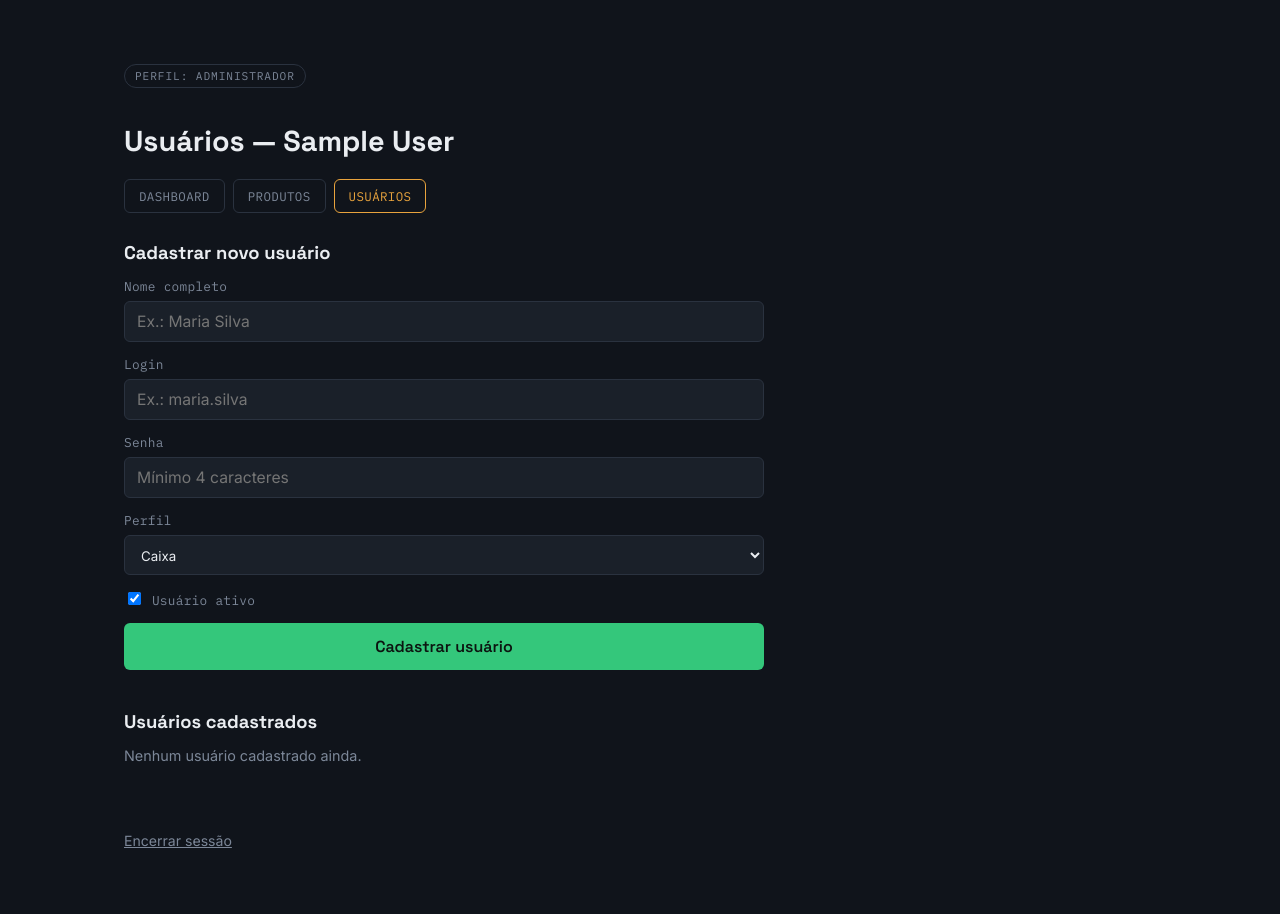
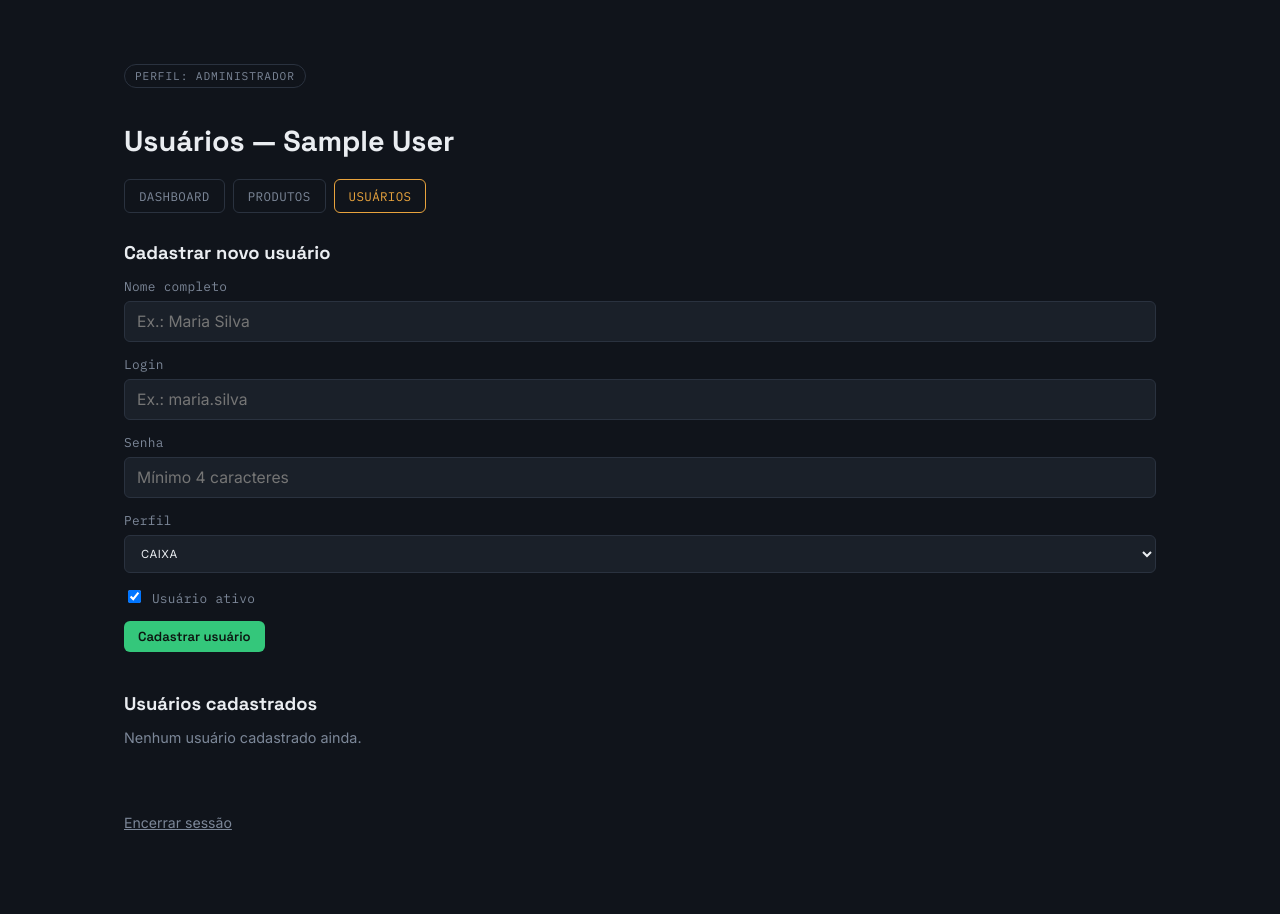
Before and after one commit to elizabethmdossantos/PROJETO-FINAL, a Flask app: page /admin/usuarios/novo in a window 1280 px wide. After the commit the page ends 830 px from the top, so only its background shows below. Run offline with Flask 3, Linux system fonts and the light colour scheme; the visitor is signed in with stand-in values (Sample User, id 1); data that the repository does not hold is empty.

Commit message:
ajustes css terminal

```diff
--- a/web/app/static/css/terminal.css
+++ b/web/app/static/css/terminal.css
@@ -253,8 +253,9 @@
   color: var(--admin);
 }
 
-.secao-admin {
+section {
   margin-bottom: 40px;
+  max-width: 1080px;
 }
 
 .secao-admin h2 {
@@ -271,6 +272,18 @@
   border: 1px solid var(--border);
   border-radius: 10px;
   overflow: hidden;
+}
+
+select{
+  font-family: var(--font-mono);
+  font-size: 0.7rem;
+  letter-spacing: 0.05em;
+  text-transform: uppercase;
+  color: var(--muted);
+  padding: 7px 9px;
+  border-radius: 6px;
+  border: 1px solid var(--border);
+  background: var(--surface-alt);
 }
 
 .tabela-admin th {
@@ -400,7 +413,7 @@
   align-items: end;
 }
 .form-produto {
-  max-width: 640px;
+  max-width: 1080px;
 }
 
 .form-produto .campo {
@@ -429,7 +442,7 @@
   width: 100%;
 }
 
-.botao-cadastrar-produto {
+.botao-cadastrar {
   width: auto;
   padding: 12px 22px;
   margin-top: 18px;
@@ -469,7 +482,7 @@
   transform: translateX(16px);
 }
 
-.botao-salvar-produto {
+.botao-salvar {
   background: var(--accent);
   color: #0c1410;
   border: none;
@@ -481,7 +494,7 @@
   cursor: pointer;
 }
 
-.botao-salvar-produto:hover {
+.botao-salvar:hover {
   background: var(--accent-strong);
 }
 
--- a/web/app/templates/admin/dashboard.html
+++ b/web/app/templates/admin/dashboard.html
@@ -44,7 +44,7 @@
   </div>
 
   <section class="secao-admin">
-    <h2>Vendas — o que foi vendido, por quem e por quanto</h2>
+    <h2>Vendas — filtro por período</h2>
 
     <form method="GET" action="{{ url_for('admin.dashboard') }}" class="form-filtro">
       <div class="campo campo-filtro">
--- a/web/app/templates/admin/produtos.html
+++ b/web/app/templates/admin/produtos.html
@@ -45,7 +45,7 @@
           <input type="number" min="0" id="estoque" name="estoque" required placeholder="0">
         </div>
       </div>
-      <button type="submit" class="botao-entrar botao-cadastrar-produto">Cadastrar produto</button>
+      <button type="submit" class="botao-salvar">Cadastrar produto</button>
     </form>
   </section>
 
@@ -79,7 +79,7 @@
               <span class="chave-trilho"></span>
             </label>
           </td>
-          <td><button form="form-produto-{{ produto.id }}" type="submit" class="botao-salvar-produto">Salvar</button></td>
+          <td><button form="form-produto-{{ produto.id }}" type="submit" class="botao-salvar">Salvar</button></td>
         </tr>
         {% endfor %}
       </tbody>
--- a/web/app/templates/admin/usuarios.html
+++ b/web/app/templates/admin/usuarios.html
@@ -47,7 +47,7 @@
         </label>
       </div>
 
-      <button type="submit" class="botao-entrar">Cadastrar usuário</button>
+      <button type="submit" class="botao-salvar">Cadastrar usuário</button>
     </form>
   </section>
 
@@ -61,7 +61,7 @@
           <th>Login</th>
           <th>Perfil</th>
           <th>Status</th>
-          <th></th>
+          <th>Ações</th>
         </tr>
       </thead>
       <tbody>
@@ -88,7 +88,7 @@
           </td>
           <td>
               <div style="display:flex; gap:8px; align-items:center; flex-wrap:wrap;">
-                <button type="submit" class="botao-salvar-produto">Salvar</button>
+                <button type="submit" class="botao-salvar">Salvar</button>
                 {% if usuario.login != 'admin' %}
                 <form method="POST" action="{{ url_for('admin.excluir_usuario', usuario_id=usuario.id) }}" onsubmit="return confirm('Excluir o usuário {{ usuario.nome }}?');" style="display:inline;">
                   <button type="submit" class="botao-remover">Excluir</button>
```
